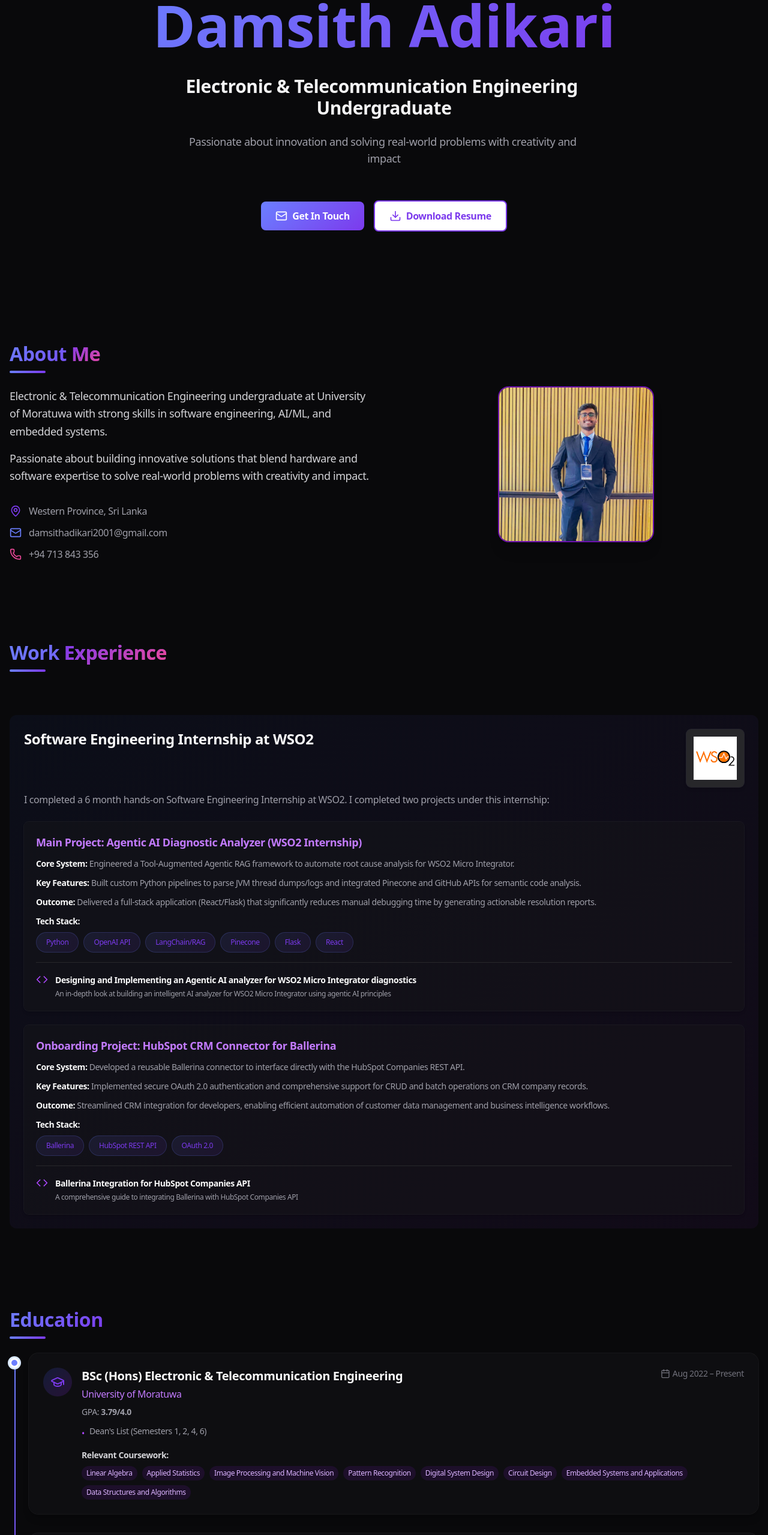
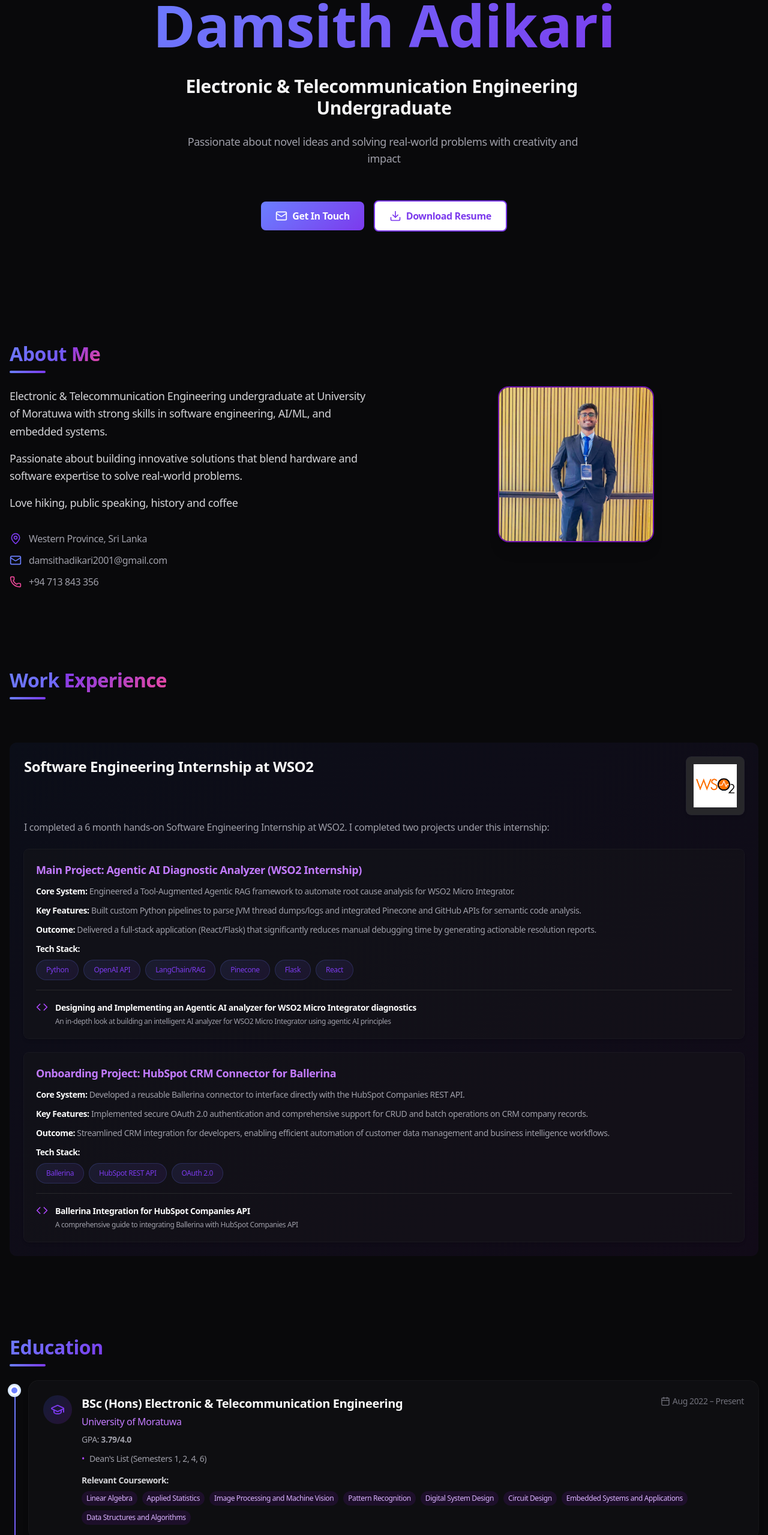
Before and after one commit to damaya0/Portfolio, a Next.js app: page / in a window 1280 px wide. Shown: the part 234-2793 px from the top of the page at 60% size. Built offline with nearby package versions, Linux system fonts and the light colour scheme.

Commit message:
Adjust purple dot position in education section

```diff
--- a/app/header.tsx
+++ b/app/header.tsx
@@ -37,7 +37,7 @@ export function Header() {
           className="text-lg text-zinc-600 dark:text-zinc-400 max-w-2xl mx-auto"
           delay={0.8}
         >
-          Passionate about innovation and solving real-world problems with
+          Passionate about novel ideas and solving real-world problems with
           creativity and impact
         </TextEffect>
 
--- a/app/page.tsx
+++ b/app/page.tsx
@@ -112,8 +112,10 @@ export default function Personal() {
             </p>
             <p className="text-lg text-zinc-700 dark:text-zinc-300 leading-relaxed">
               Passionate about building innovative solutions that blend hardware
-              and software expertise to solve real-world problems with creativity
-              and impact.
+              and software expertise to solve real-world problems.
+            </p>
+            <p className="text-lg text-zinc-700 dark:text-zinc-300 leading-relaxed">
+              Love hiking, public speaking, history and coffee
             </p>
             <div className="space-y-3 pt-4">
               <div className="flex items-center gap-3 text-zinc-600 dark:text-zinc-400">
@@ -360,7 +362,7 @@ export default function Personal() {
                               : 'text-zinc-600 dark:text-zinc-400'
                               }`}
                           >
-                            <span className={achievement.includes('🏆') ? '' : 'text-purple-500 mt-1'}>
+                            <span className={achievement.includes('🏆') ? '' : 'text-purple-500 mt-0'}>
                               {achievement.includes('🏆') ? '' : '•'}
                             </span>
                             {achievement}
```
